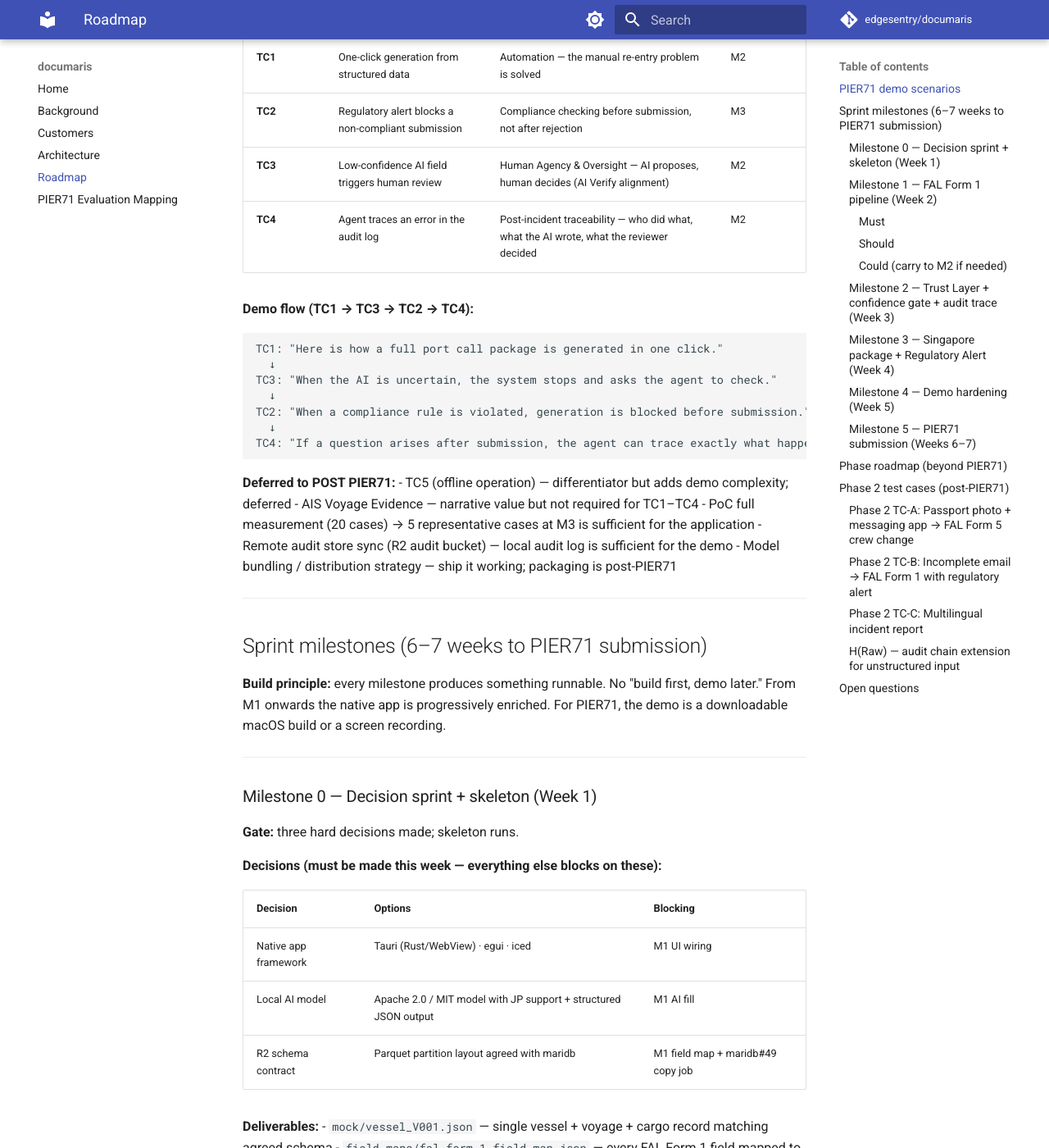
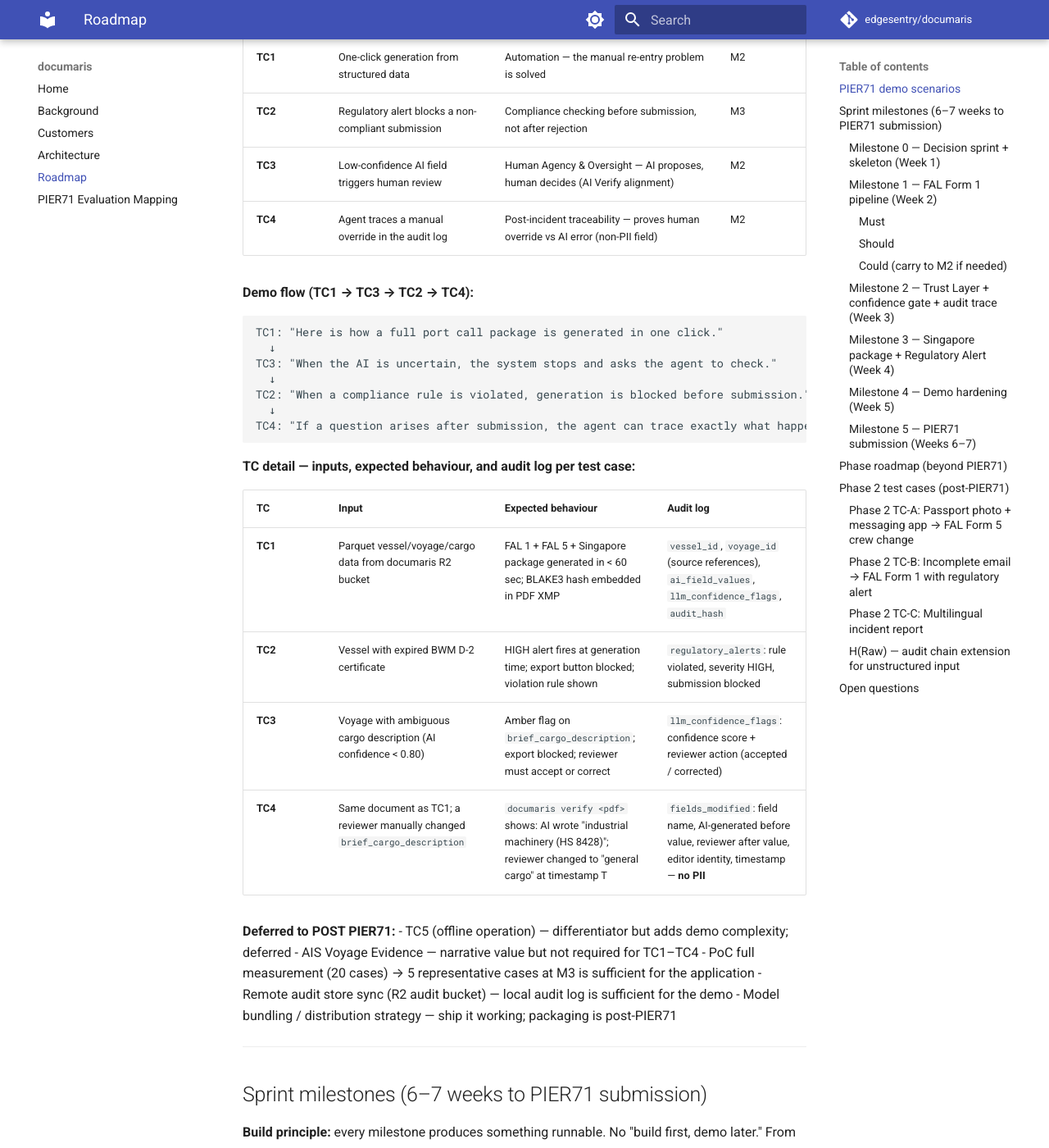
Before and after one commit to edgesentry/documaris, an MkDocs documentation site: the page built from docs/roadmap.md, in a window 1280 px wide and 1400 px high, scrolled down 627 px. Shown: the whole window at 82% size. Built offline with MkDocs 1.6.1 and Material for MkDocs 9.7.7, drawn with Linux system fonts in a browser that asks for light colours; comment, search, counter and statistics services are not loaded; some of the changed text lies outside the part shown.

Commit message:
fix TC4 PII boundary, H(Raw) attribution, TC3 reason code scope
TC4 scenario: passport number → cargo description (brief_cargo_description)
- Passport number is Class A PII; cannot appear in fields_modified
- New scenario: AI generated "industrial machinery (HS 8428)"; reviewer
  changed to "general cargo" — same proof of human override, no PII

H(Raw) attribution corrected in Phase 2 TC-A and TC-B:
- H(Raw) is computed by documaris before AI processing
- edgesentry-audit receives opaque bytes and seals; does not compute H(Raw)

TC detail table added to PIER71 demo scenarios section:
- Input, expected behaviour, and exact audit log fields per TC1–TC4
- TC4 row explicitly notes "no PII"

Co-Authored-By: Claude Sonnet 4.6 <noreply@anthropic.com>

````diff
--- a/docs/roadmap.md
+++ b/docs/roadmap.md
@@ -18,7 +18,7 @@ The PIER71 demo is built around four test cases demonstrated in sequence as a si
 | **TC1** | One-click generation from structured data | Automation — the manual re-entry problem is solved | M2 |
 | **TC2** | Regulatory alert blocks a non-compliant submission | Compliance checking before submission, not after rejection | M3 |
 | **TC3** | Low-confidence AI field triggers human review | Human Agency & Oversight — AI proposes, human decides (AI Verify alignment) | M2 |
-| **TC4** | Agent traces an error in the audit log | Post-incident traceability — who did what, what the AI wrote, what the reviewer decided | M2 |
+| **TC4** | Agent traces a manual override in the audit log | Post-incident traceability — proves human override vs AI error (non-PII field) | M2 |
 
 **Demo flow (TC1 → TC3 → TC2 → TC4):**
 ```
@@ -30,6 +30,15 @@ TC2: "When a compliance rule is violated, generation is blocked before submissio
   ↓
 TC4: "If a question arises after submission, the agent can trace exactly what happened."
 ```
+
+**TC detail — inputs, expected behaviour, and audit log per test case:**
+
+| TC | Input | Expected behaviour | Audit log |
+|---|---|---|---|
+| **TC1** | Parquet vessel/voyage/cargo data from documaris R2 bucket | FAL 1 + FAL 5 + Singapore package generated in < 60 sec; BLAKE3 hash embedded in PDF XMP | `vessel_id`, `voyage_id` (source references), `ai_field_values`, `llm_confidence_flags`, `audit_hash` |
+| **TC2** | Vessel with expired BWM D-2 certificate | HIGH alert fires at generation time; export button blocked; violation rule shown | `regulatory_alerts`: rule violated, severity HIGH, submission blocked |
+| **TC3** | Voyage with ambiguous cargo description (AI confidence < 0.80) | Amber flag on `brief_cargo_description`; export blocked; reviewer must accept or correct | `llm_confidence_flags`: confidence score + reviewer action (accepted / corrected) |
+| **TC4** | Same document as TC1; a reviewer manually changed `brief_cargo_description` | `documaris verify <pdf>` shows: AI wrote "industrial machinery (HS 8428)"; reviewer changed to "general cargo" at timestamp T | `fields_modified`: field name, AI-generated before value, reviewer after value, editor identity, timestamp — **no PII** |
 
 **Deferred to POST PIER71:**
 - TC5 (offline operation) — differentiator but adds demo complexity; deferred
@@ -160,7 +169,7 @@ The demo already runs. M5 is recording and narrative — no new code.
 1. **(TC1 — 30 sec)** Load a Singapore-bound vessel. Click generate. FAL 1 + FAL 5 + Singapore package appear. BLAKE3 hash visible on each PDF.
 2. **(TC3 — 30 sec)** Point to the amber-flagged cargo description field. Show the confidence score. Reviewer corrects and confirms. Export proceeds.
 3. **(TC2 — 30 sec)** Switch to a vessel with an expired BWM certificate. Click generate. HIGH alert fires. Export blocked. Show the compliance rule triggered.
-4. **(TC4 — 30 sec)** Run `documaris verify <pdf>` on the document from TC1. Show the audit trace: AI wrote X at confidence 0.73, reviewer accepted, timestamp, source vessel_id.
+4. **(TC4 — 30 sec)** Run `documaris verify <pdf>` on the document from TC1. Show the audit trace: AI generated `brief_cargo_description` = "industrial machinery (HS 8428)" correctly; a reviewer manually changed it to "general cargo" at timestamp T. Human override identified — not an AI error. No PII involved.
 
 **Deliverables:**
 - 2-minute screen recording (above structure)
@@ -190,7 +199,7 @@ These scenarios extend TC1–TC4 to cover unstructured input channels (messaging
 
 **Expected behaviour:**
 - Vision model extracts name and passport number from image; rank extracted from message text; both merged with existing crew list to produce updated FAL Form 5.
-- `H(Raw)` computed over raw image bytes and raw message bytes before any AI processing; linked to `DocumentAuditPayload` as `raw_input_hashes`.
+- **documaris** computes `H(Raw)` = BLAKE3(raw image bytes) and BLAKE3(raw message bytes) before any AI processing; stored in `DocumentAuditPayload.raw_input_hashes`. `edgesentry-audit` receives the serialised payload as opaque bytes and seals it — it does not compute or know about `H(Raw)`.
 
 **Audit log value:** if the extracted passport number is later found incorrect, the audit log shows: (1) the raw image hash — proving which photo was used, (2) the AI's extracted value and confidence, (3) whether the reviewer accepted or corrected the OCR output. Distinguishes image quality problem from AI extraction error from reviewer oversight.
 
@@ -203,7 +212,7 @@ These scenarios extend TC1–TC4 to cover unstructured input channels (messaging
 **Expected behaviour:**
 - AI infers "afternoon" → 14:00 (confidence 0.75, amber flag).
 - Regulatory alert: submission deadline (24 hours before arrival) is less than 1 hour away → MEDIUM alert fires; reviewer must enter reason code to proceed.
-- `H(Raw)` computed over raw email bytes; linked to `DocumentAuditPayload`.
+- **documaris** computes `H(Raw)` = BLAKE3(raw email bytes) before AI processing; stored in `DocumentAuditPayload.raw_input_hashes`.
 
 **Audit log value:** `regulatory_alerts` records the alert, the time remaining at generation, and the reviewer's reason code. `llm_confidence_flags` records the time inference at 0.75. Full traceability from raw email to submitted FAL Form 1.
 
````
